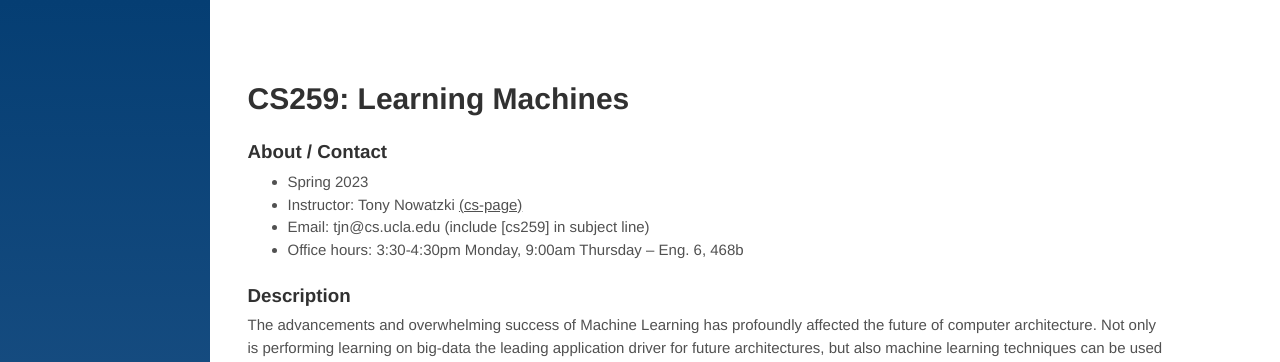
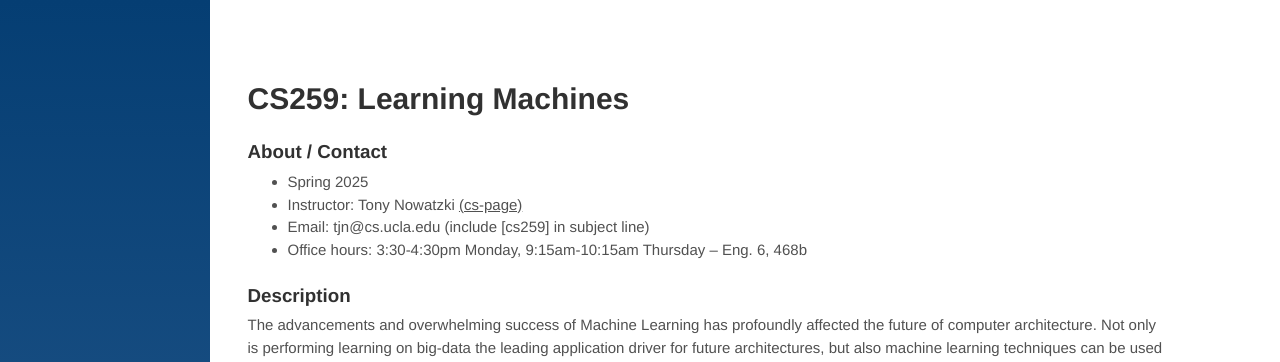
Before and after one commit to PolyArch/cs259, a Jekyll site: the page built from index.md, in a window 1280 px wide. Shown: the top 362 px of the page. Built offline with Jekyll 4.4.1, drawn with Linux system fonts in a browser that asks for light colours.

Commit message:
office hours

```diff
--- a/index.md
+++ b/index.md
@@ -7,10 +7,10 @@ title: Overview
 
 ### About / Contact
 
-* Spring 2023
+* Spring 2025
 * Instructor: Tony Nowatzki  [(cs-page)](http://web.cs.ucla.edu/~tjn)
 * Email: tjn@cs.ucla.edu (include [cs259] in subject line)
-* Office hours: 3:30-4:30pm Monday, 9:00am Thursday -- Eng. 6, 468b
+* Office hours: 3:30-4:30pm Monday, 9:15am-10:15am Thursday -- Eng. 6, 468b
 
 ### Description
 
```
